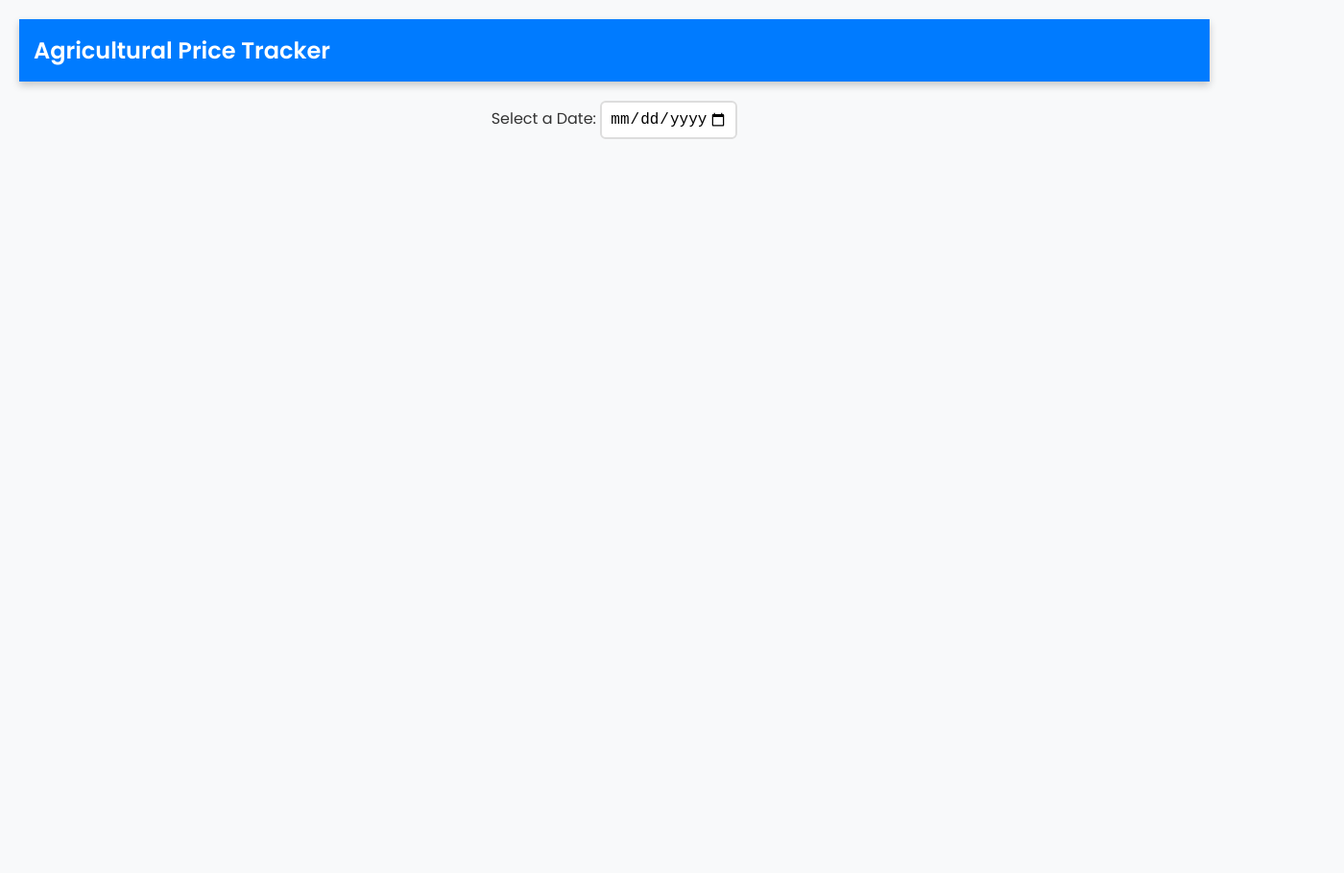
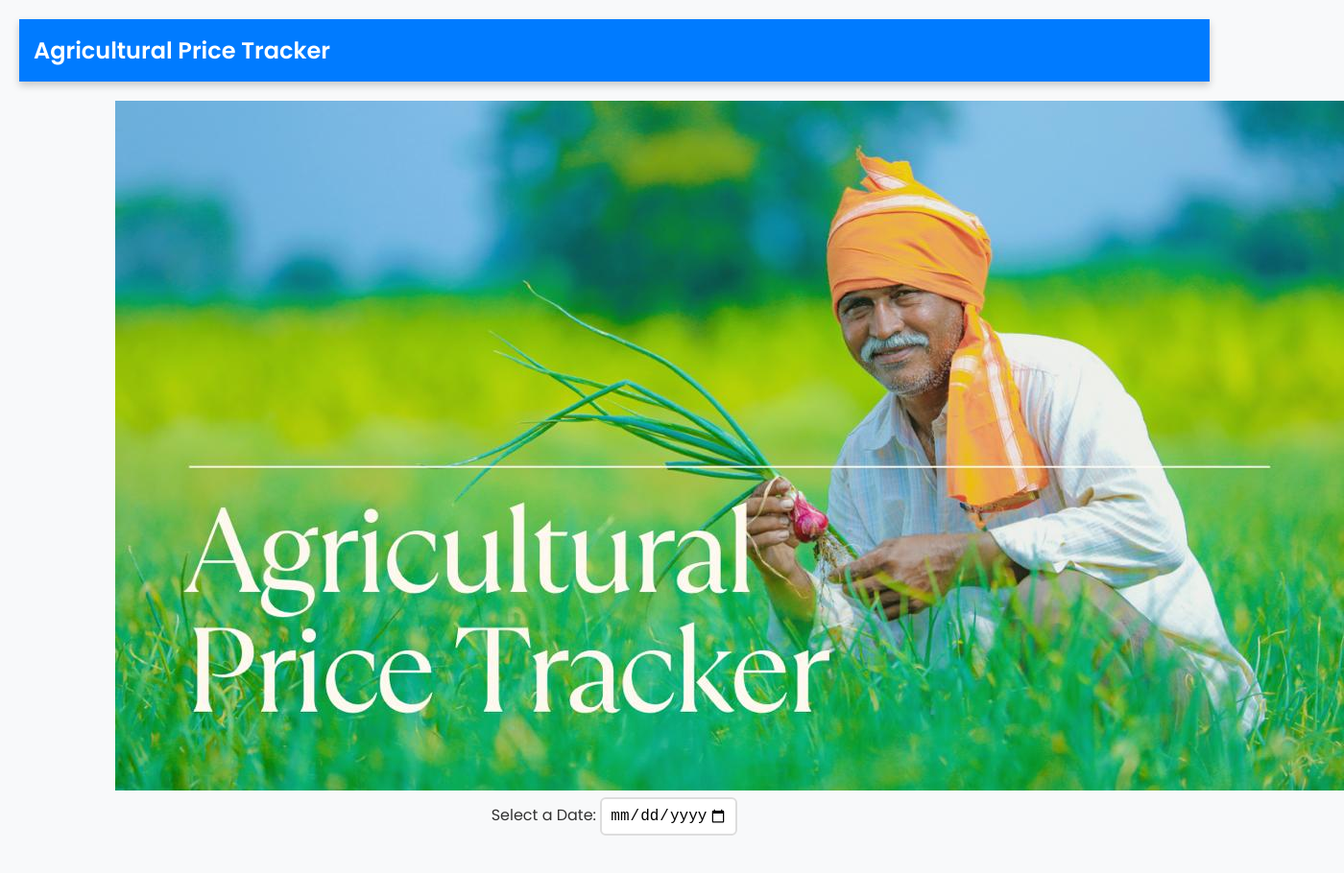
Before and after one commit to Sawanjkotian/agricultural_price, a plain HTML site: page client/index.html in a window 1280 px wide. Shown: the whole page at 96% size, 1400 px wide, since content can reach past the window. Before the commit the page ends 800 px from the top, so only its background shows below. Drawn offline with Linux system fonts and the light colour scheme; no server answers.

Commit message:
with picture

```diff
--- a/client/index.html
+++ b/client/index.html
@@ -10,11 +10,11 @@
 
     <!-- Header with Farmer Icon -->
     <header>
-
         <h1 style="color: white;">Agricultural Price Tracker</h1>
     </header>
     <h2><span class="hidden" style="display: none;" id="date"></span></h2>
 
+    <img src="/client/farmer.jpeg" alt="farmer" style="align-items:center;padding-left: 100px;">
     <!-- Date Picker -->
     <div>
         <label for="date-picker">Select a Date:</label>
```
